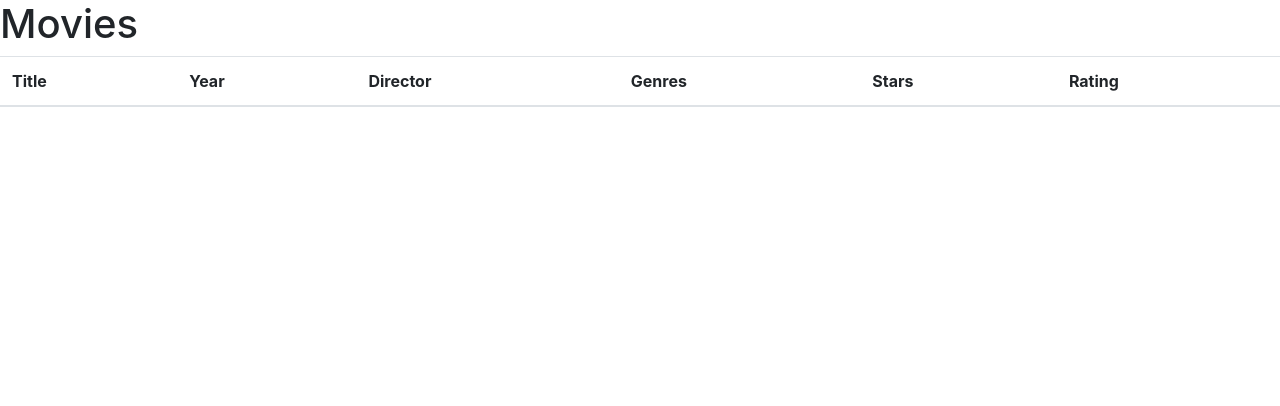
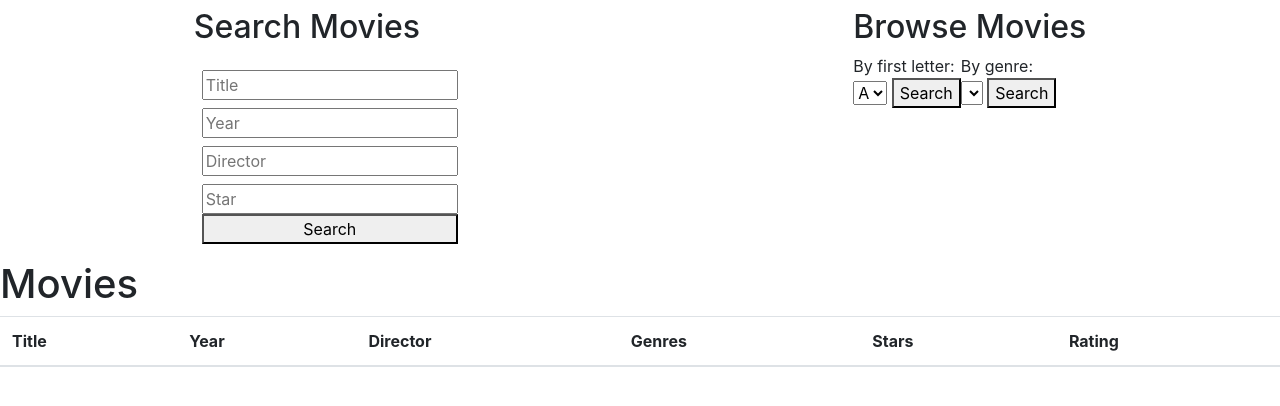
Before and after one commit to padotada/fabflix, a plain HTML site: page WebContent/movie-list.html in a window 1280 px wide. Drawn offline with nearby package versions, Linux system fonts and the light colour scheme; no server answers.

Commit message:
Get bullied by flexbox

```diff
--- a/WebContent/movie-list.html
+++ b/WebContent/movie-list.html
@@ -13,6 +13,49 @@
     <title>FabFlix Movies</title>
 </head>
 <body>
+
+<div class="d-flex gap-3 justify-content-around align-items-stretch">
+    <div class="p-2">
+        <h2>Search Movies</h2>
+        <form id="search_form" action="#" method="GET">
+            <div class="d-flex p-2 gap-3 flex-column">
+            <label for="title"></label><input type="text" name="title" id="title" placeholder="Title">
+            <label for="year"></label><input type="number" name="year" id="year" placeholder="Year">
+            <label for="director"></label><input type="text" name="director" id="director" placeholder="Director">
+            <label for="star"></label><input type="text" name="star" id="star" placeholder="Star">
+            <button type="submit">Search</button>
+            </div>
+        </form>
+    </div>
+    <div class="p-2">
+        <h2>Browse Movies</h2>
+        <div class="d-flex gap-10">
+            <div>
+                By first letter:
+                <form id="browse_letter" action="#" method="GET">
+                    <select name="first_letter" id="letters">
+                        <option value="a">A</option>
+
+                    </select>
+
+                    <button type="submit">Search</button>
+                </form>
+            </div>
+
+            <div>
+                By genre:
+                <form id="browse_genre" action="#" method="GET">
+                    <select name="genre" id="genres">
+
+                    </select>
+
+                    <button type="submit">Search</button>
+                </form>
+            </div>
+
+        </div>
+    </div>
+</div>
 
 
 <h1>Movies</h1>
```
Also changed, not shown: WebContent/main.html (+35 -0 lines).
